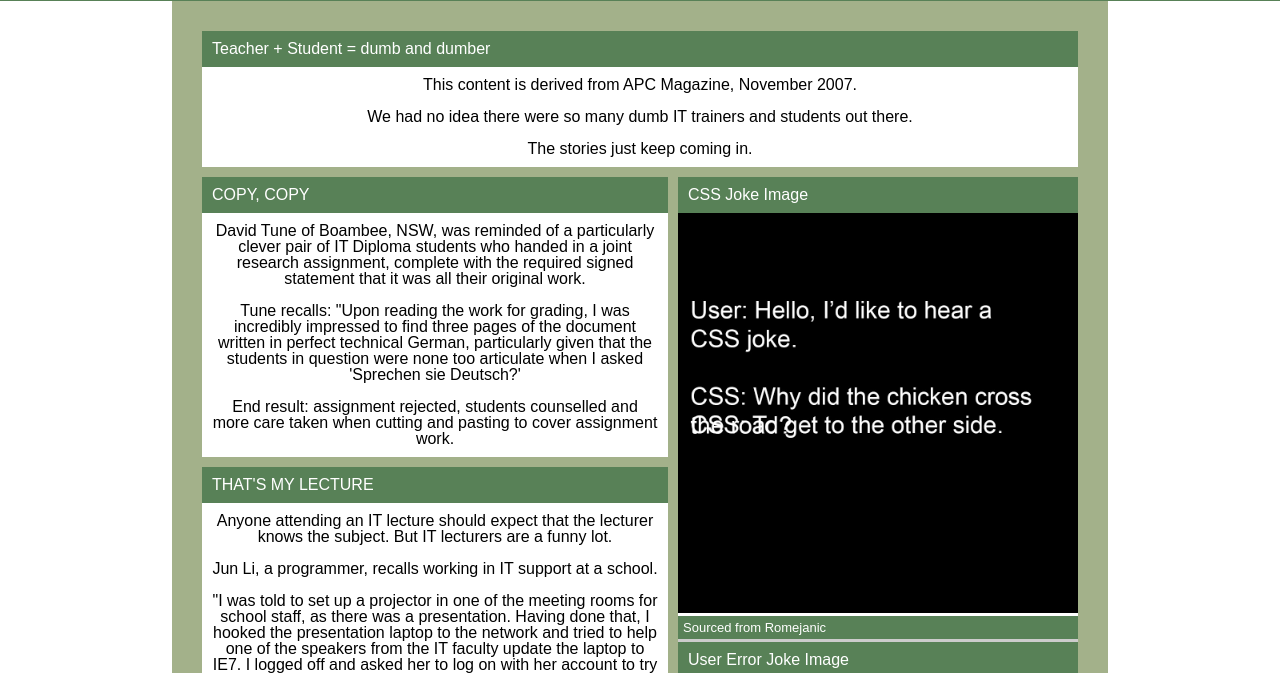
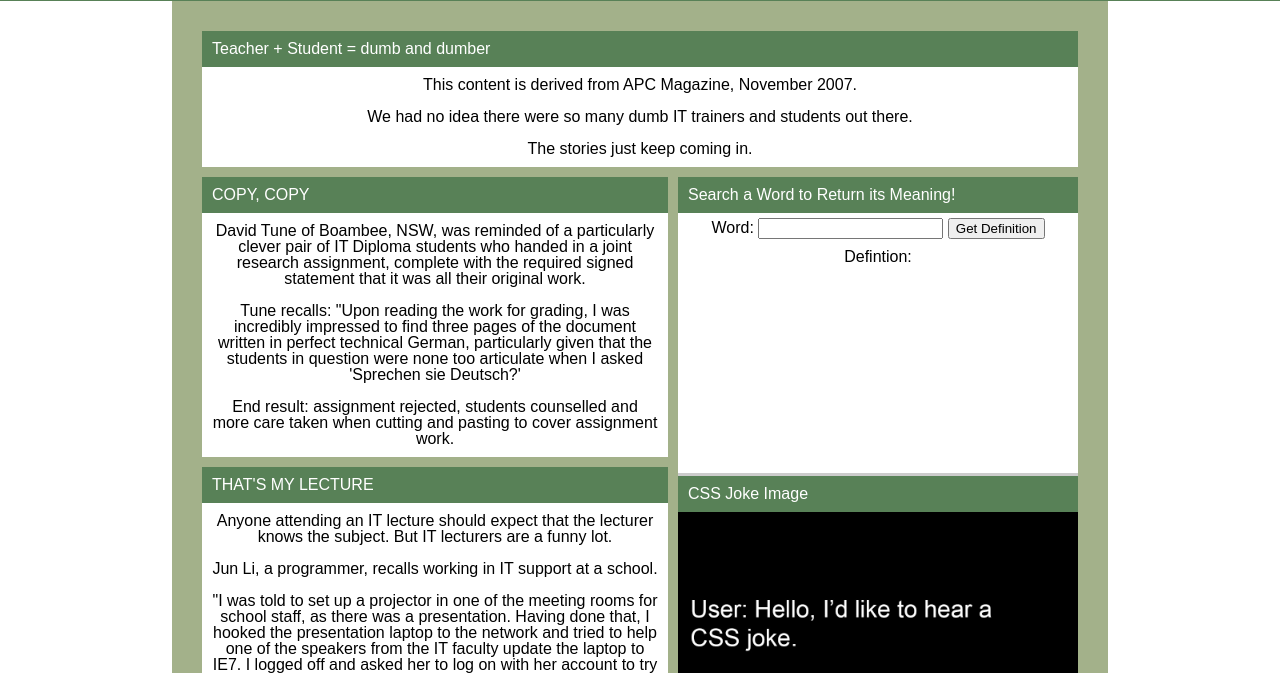
Before and after one commit to MarkwSch/C4Prog-WT-23S2-Portfolio-mws, a plain HTML site: page phase-4/index.html in a window 1280 px wide. Shown: the part 122-795 px from the top of the page. Drawn offline with Linux system fonts and the light colour scheme.

Commit message:
feat: create html form in aside
feat: create html form in aside

```diff
--- a/assets/css/style.css
+++ b/assets/css/style.css
@@ -234,6 +234,12 @@ footer {
 		height: 100%;
 		background-color:white;
 	}
+	.aside-body-api {
+		height: 100%;
+		min-height: 250px;
+		background-color:white;
+		padding: 5px;
+	}
 
 	.aside-img {
 		min-width: 25%;
--- a/phase-4/index.html
+++ b/phase-4/index.html
@@ -169,6 +169,16 @@
             <aside>
                 <div class="aside-container">
                     <div class="aside-row">
+                        <h2 class="aside-h2">Search a Word to Return its Meaning!</h2>
+                        <form class="aside-body-api">
+                            <label for="wordInput">Word:</label>
+                            <input type="text" id="wordInput">
+                            <input type="submit" value="Get Definition">
+                            <p>Defintion:</p>
+                            <p id="result"></p>
+                        </form>
+                    </div>
+                    <div class="aside-row">
                         <h2 class="aside-h2">CSS Joke Image</h2>
                         <div class="aside-body">
                             <figure >
```
Also changed, not shown: assets/js/script.js (added), phase-4/evidence/w3c_validation.png (added).
